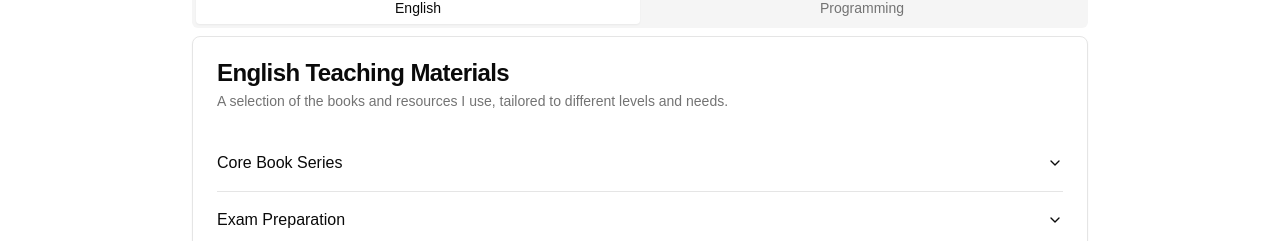
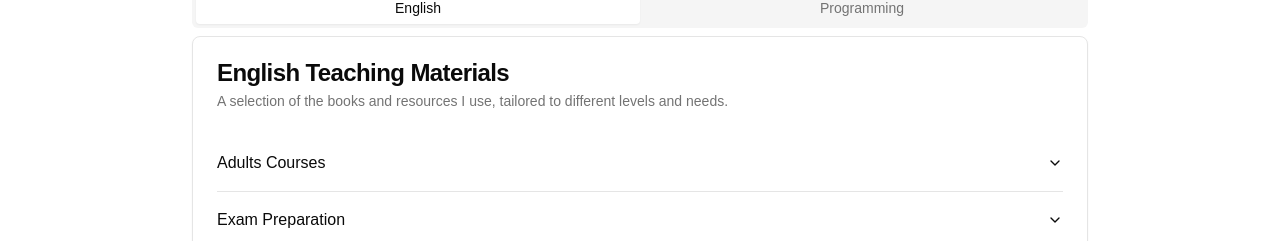
Before and after one commit to MS0C54073/muzoprof, a Next.js app: page /tutor in a window 1280 px wide. Shown: the part 1579-1820 px from the top of the page. Built offline with nearby package versions, Linux system fonts and the light colour scheme.

Commit message:
now change the name Core Book Series to Adults Courses, Let Adults Cours

```diff
--- a/src/app/tutor/teaching-materials.ts
+++ b/src/app/tutor/teaching-materials.ts
@@ -5,9 +5,6 @@ export interface Material {
 }
 
 export const englishMaterials: Material[] = [
-    {
-        title: 'Core Book Series',
-        children: [
     {
         title: 'Adults Courses',
         children: [
@@ -37,8 +34,6 @@ export const englishMaterials: Material[] = [
                 children: [
                     { title: 'Adults Summer Course (A1-C1 levels)' },
                     { title: 'Adults Life Club materials' },
-                        ],
-                    },
                 ],
             },
         ],
```
Lines whose indentation alone changed are shown as unchanged.
